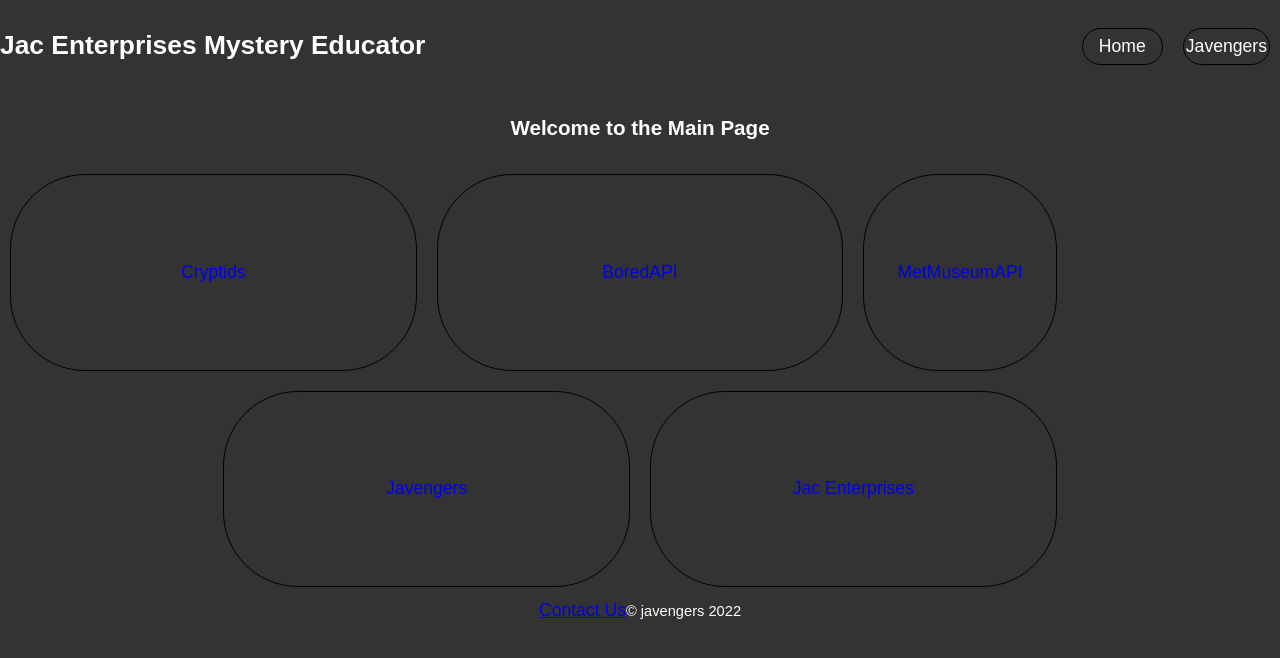
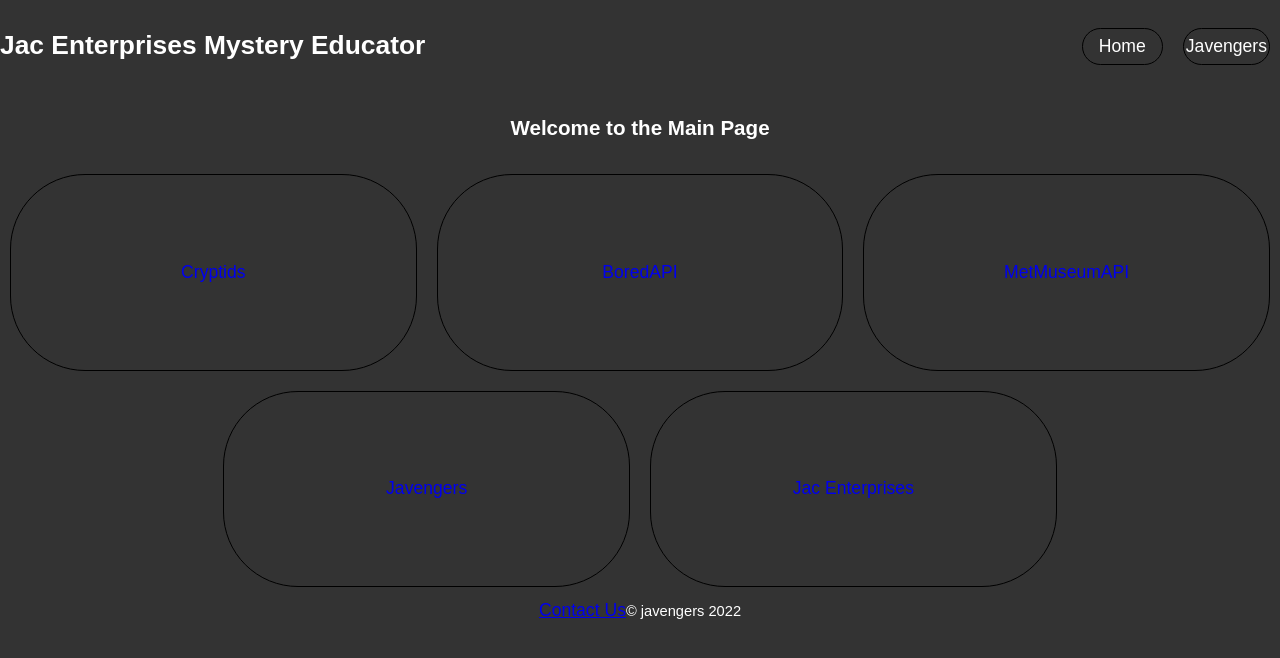
Before and after one commit to cheyenneabel/mystery-educator, a React (Create React App) app in the folder frontend/: page / in a window 1280 px wide. Shown: the top 658 px of the page. Built offline with nearby package versions, Linux system fonts and the light colour scheme.

Commit message:
minor fixes

```diff
--- a/frontend/src/Components/MainPage.css
+++ b/frontend/src/Components/MainPage.css
@@ -34,8 +34,7 @@
 #bored{
     grid-column: 3/5;
 }
-/* change when Met Museum is added */
-#toRemoveWhenMetMuseumIsAdded{
+#museum{
     grid-column: 5/7;
 }
 #javengers{
```
